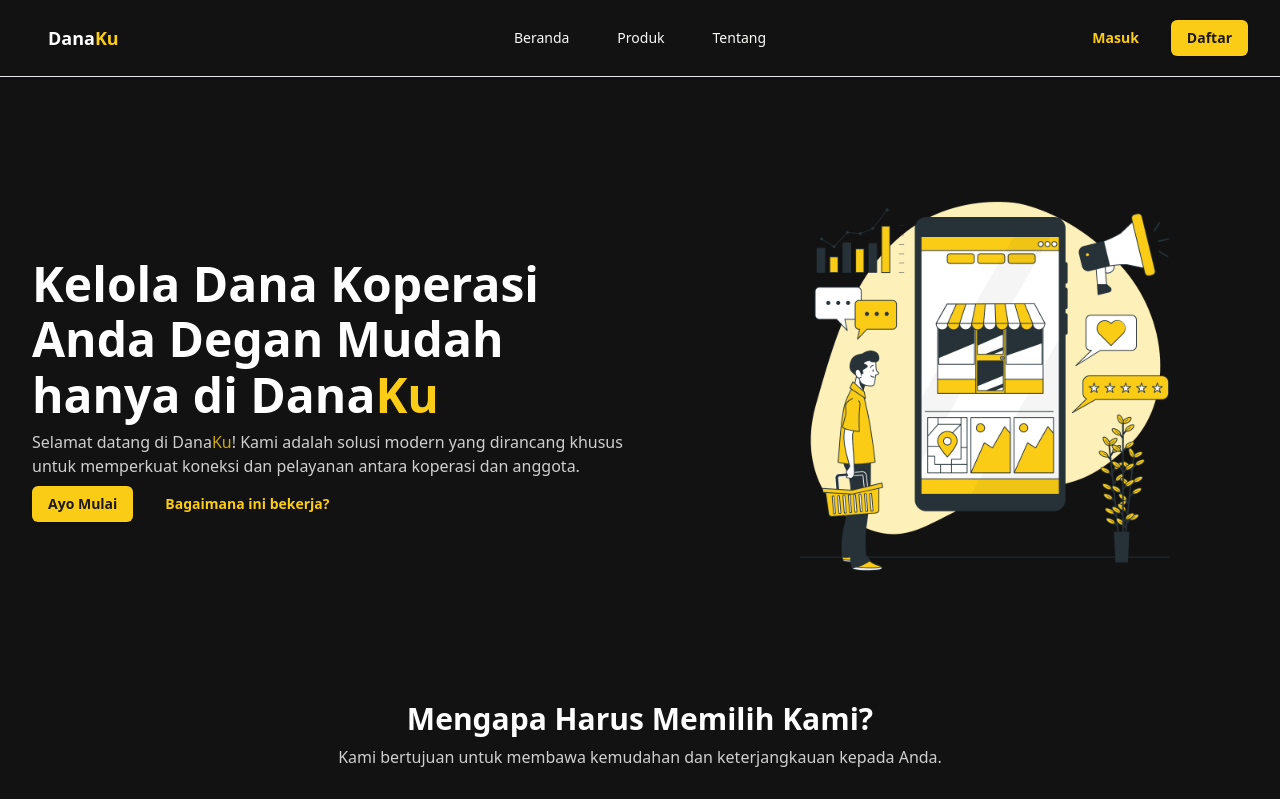
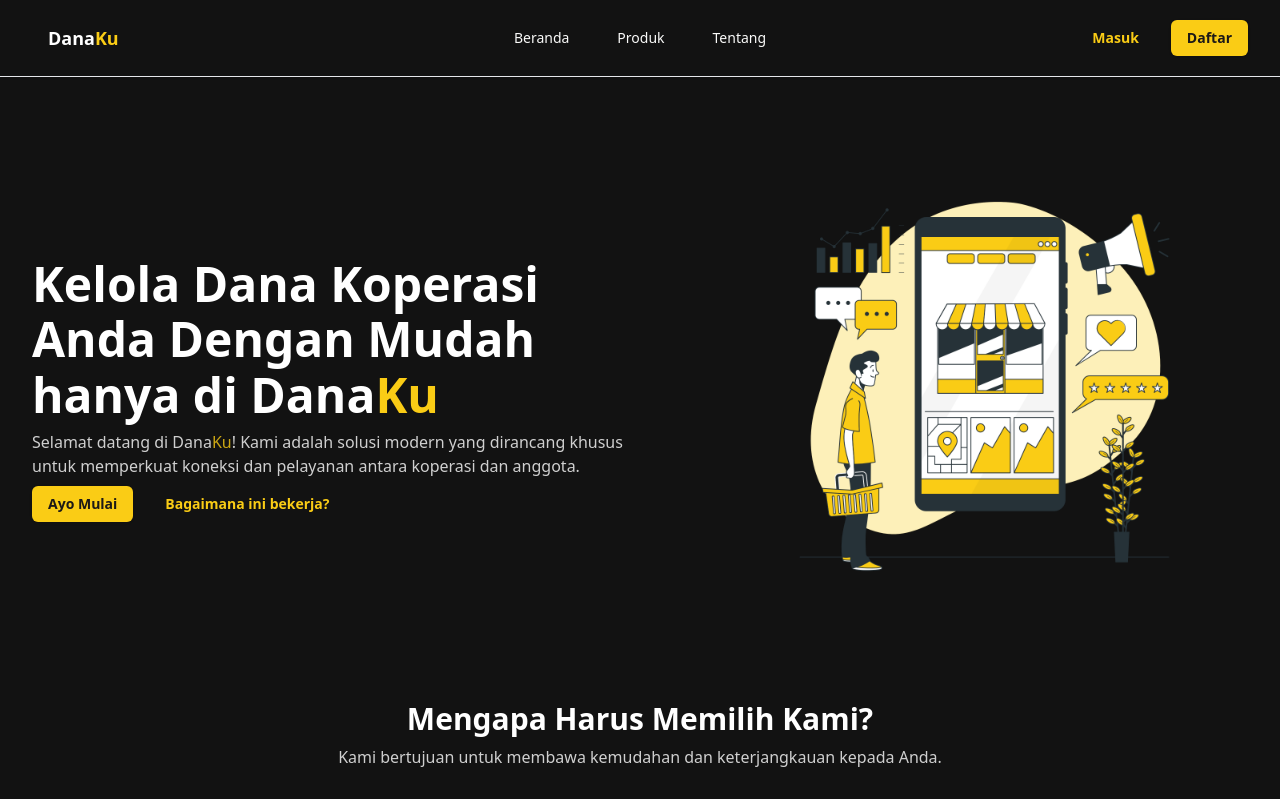
Before and after one commit to maulananizhar/dev-danaku, a Next.js app: page / in a window 1280 px wide. Shown: the top 799 px of the page. Built offline with nearby package versions, Linux system fonts and the light colour scheme; no server answers; the database is empty.

Commit message:
fix(typo)

```diff
--- a/src/pages/index.tsx
+++ b/src/pages/index.tsx
@@ -124,7 +124,7 @@ export default function Home() {
             className="lg:w-1/2 w-full flex flex-col justify-center"
             data-aos="zoom-in">
             <p className="text-5xl font-semibold leading-[1.15] lg:text-left text-center">
-              Kelola Dana Koperasi Anda Degan Mudah hanya di Dana
+              Kelola Dana Koperasi Anda Dengan Mudah hanya di Dana
               <span className="text-yellow-400">Ku</span>
             </p>
             <p className="my-2 lg:text-left text-center opacity-80">
```
